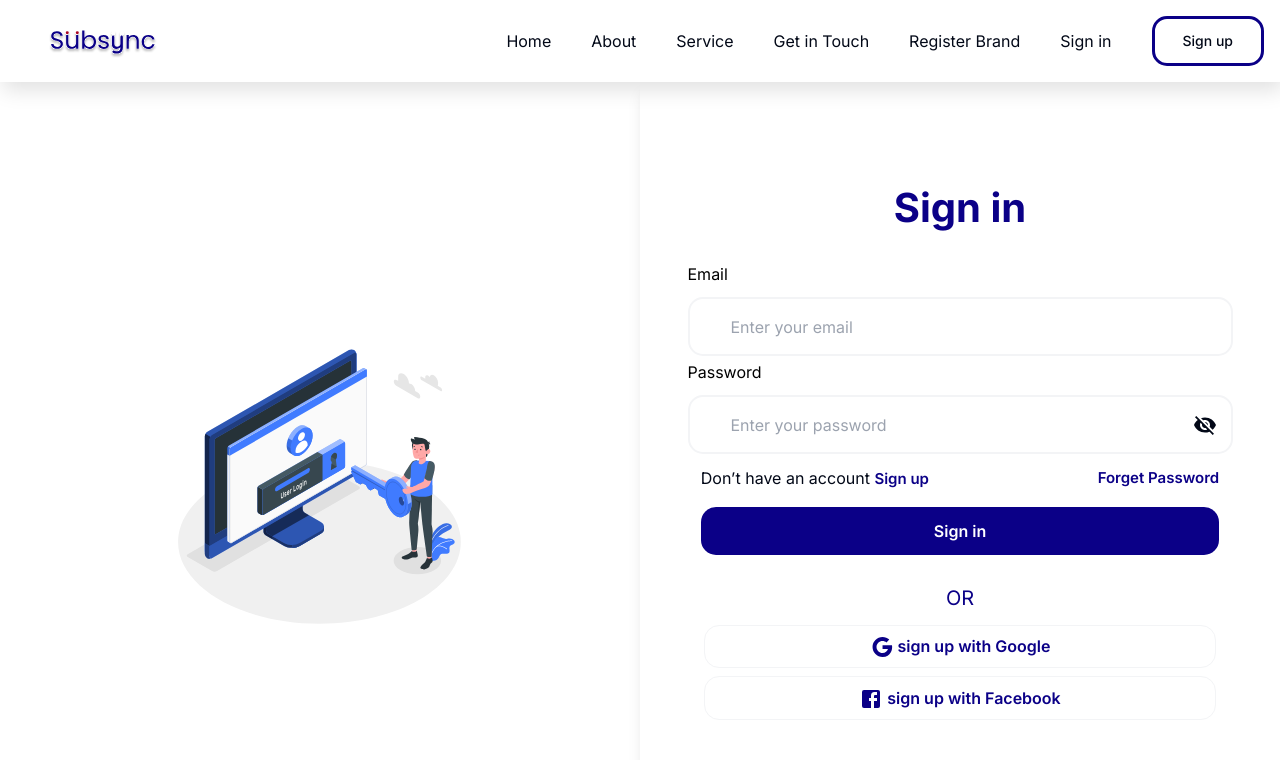
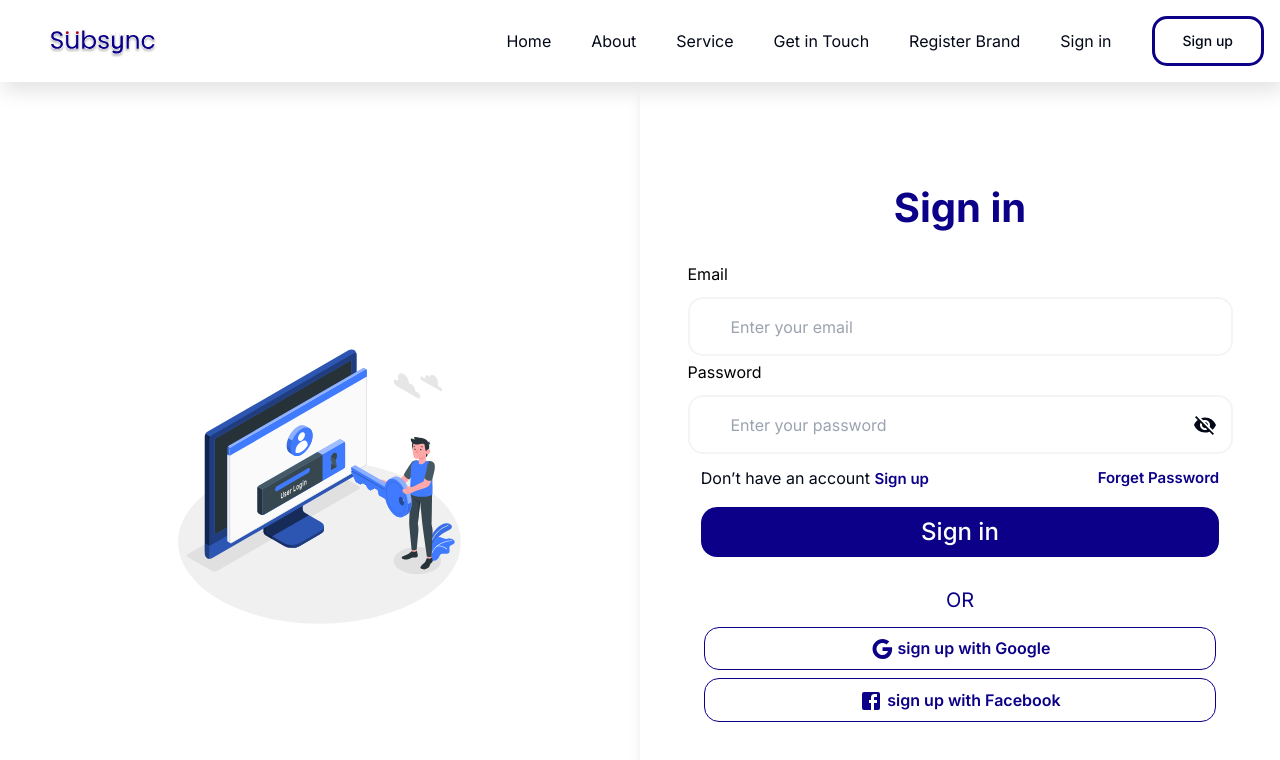
Before and after one commit to highfee/subsync-newsletter, a Next.js app: page /brand/login in a window 1280 px wide. Shown: the top 760 px of the page. Built offline with nearby package versions, Linux system fonts and the light colour scheme.

Commit message:
custom btn

```diff
--- a/app/brand/(auth)/login/page.jsx
+++ b/app/brand/(auth)/login/page.jsx
@@ -96,8 +96,10 @@ const BrandLogin = () => {
               <p className="text-[#0B0087] font-semibold text-[15px]"> <Link href="/brand/resetPassword"> Forget Password </Link> </p>
               </div>
             </div>
+            <Button className="rounded-2xl w-[90%] text-xl md:text-2xl h-[50px] my-4">
+            Sign in
+            </Button>
 
-            <button className="w-[90%] bg-[#0B0087] py-3 text-white font-semibold rounded-[15px] my-4 hover:bg-blue-700 transition-all ease-in-out duration-300">Sign in</button>
           </form>
 
           <div className="flex items-center justify-between my-3">
--- a/app/brand/(auth)/register/page.jsx
+++ b/app/brand/(auth)/register/page.jsx
@@ -126,7 +126,9 @@ const BrandLogin = () => {
               </div>
             </div>
 
-            <button className="w-[90%] bg-[#0B0087] py-3 text-white font-semibold rounded-[15px] my-4 hover:bg-blue-700 transition-all ease-in-out duration-300">Sign up</button>
+            <Button className="rounded-2xl w-[90%] text-xl md:text-2xl h-[50px] my-4">
+            Sign up
+            </Button>
           </form>
 
 
--- a/components/ui/socialBotton.jsx
+++ b/components/ui/socialBotton.jsx
@@ -5,7 +5,7 @@ const SocialMediaButton = ({ icon, text, onClick }) => {
     <div className='w-full flex justify-center items-center mb-2'>
         <div
         onClick={onClick}
-        className='flex py-2 gap-1 justify-center w-[80%] border border-gray-100 items-center text-[#0B0087] rounded-[15px]  focus:outline-none focus:ring focus:ring-opacity-50 hover:bg-opacity-90 transition duration-300 ease-in-out'
+        className='flex py-2 gap-1 justify-center w-[80%] border border-[#0B0087] items-center text-[#0B0087] rounded-[15px]  focus:outline-none focus:ring focus:ring-opacity-50 hover:bg-opacity-90 transition duration-300 ease-in-out'
         >
         <div>{icon}</div>
         <div className='font-semibold'>{text}</div>
```
